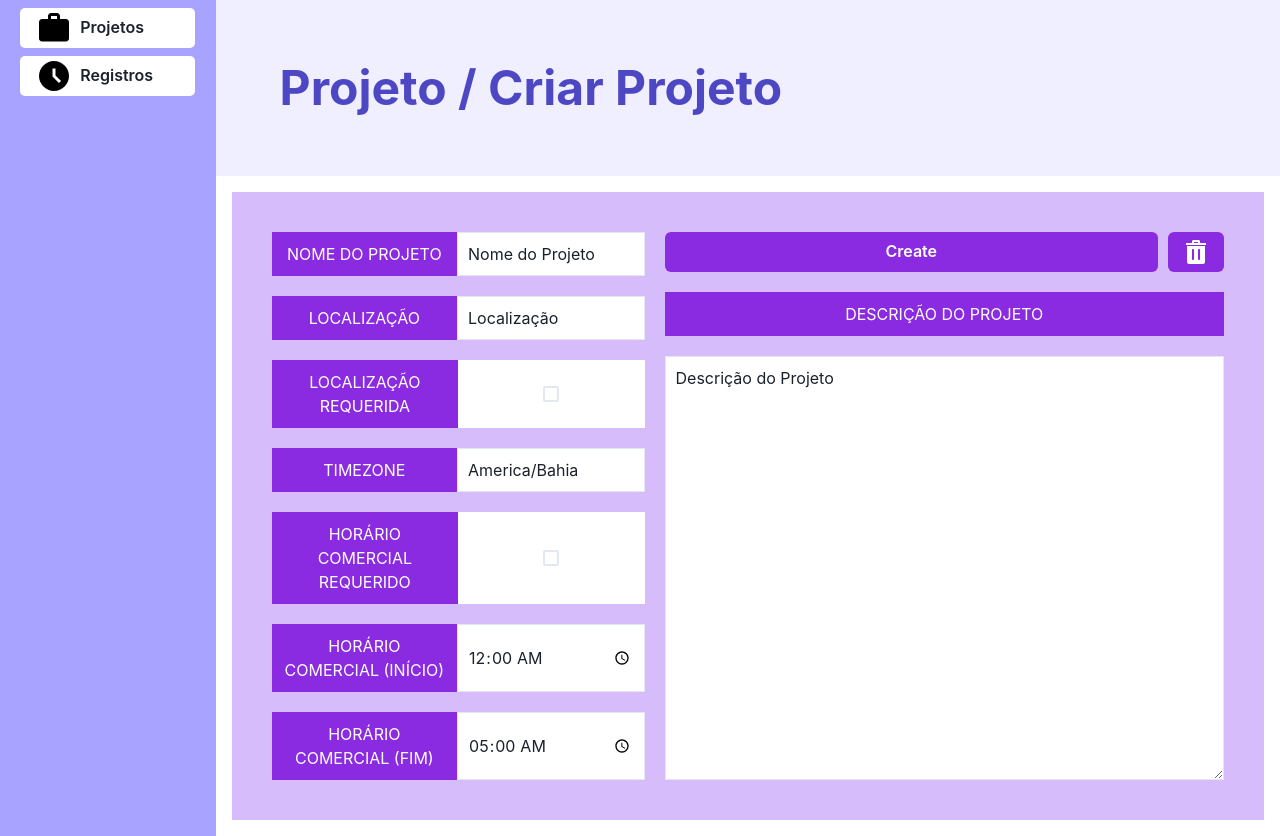
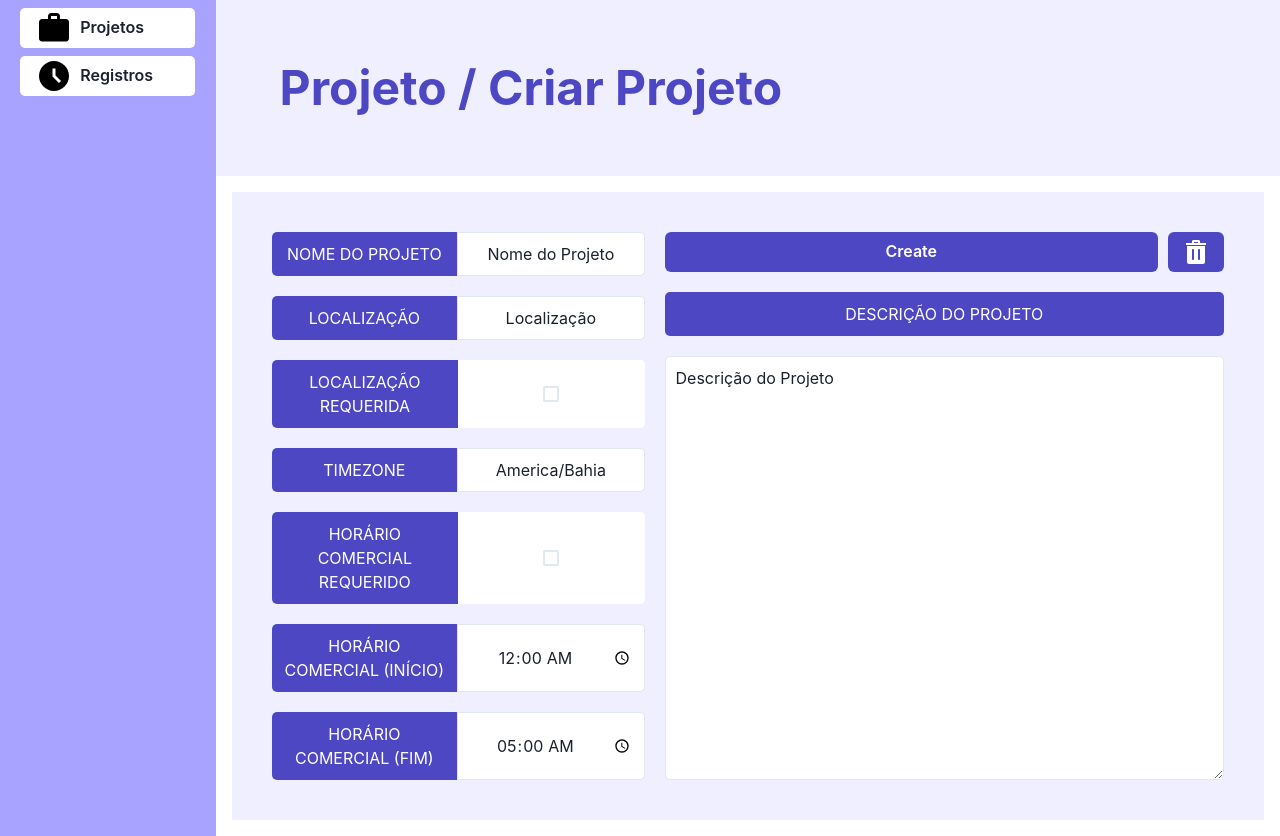
Before and after one commit to equipe01ic0045/work_time_record_ic0045, a Next.js app in the folder wtr_frontend_project/: page /main/projects/create in a window 1280 px wide. Built offline with nearby package versions, Linux system fonts and the light colour scheme.

Commit message:
feature: tela de cadastro refatorada

```diff
--- a/wtr_frontend_project/src/components/projects/ProjectCreateBox.tsx
+++ b/wtr_frontend_project/src/components/projects/ProjectCreateBox.tsx
@@ -1,9 +1,10 @@
 "use client";
-import { Link, Text, Box, Button, Input, Textarea, Checkbox, useToast } from "@chakra-ui/react";
+import { Link, Text, Box, Button, Input, Textarea, Checkbox, useToast, border } from "@chakra-ui/react";
 import { useRouter } from "next/navigation";
 import React, { useState } from "react";
 
 export default function ProjectCreateBox({ project }: any) {
+  const borderRadiusValue = "5px";
   const router = useRouter();
   const toast = useToast();
 
@@ -84,13 +85,14 @@ export default function ProjectCreateBox({ project }: any) {
 
   return (
     <Box
-      background={"purple.200"}
+      background={"#F0EFFF"}
       style={{
         width: "100%",
         display: "flex",
         flexDirection: "column",
         padding: padding,
         gap: padding,
+
       }}
     >
       <Box
@@ -118,11 +120,11 @@ export default function ProjectCreateBox({ project }: any) {
             })
             .map((item, i) => {
               return (
-                <Box key={"item_" + i} style={{ display: "flex" }}>
+                <Box key={"item_" + i} style={{ display: "flex"}}>
                   <Box
-                    background={"blueviolet"}
+                    background={"#4D47C3"}
                     textColor={"white"}
-                    style={{ flex: 1, padding: gap, textAlign: "center" }}
+                    style={{ flex: 1, padding: gap, textAlign: "center", borderTopLeftRadius: borderRadiusValue, borderBottomLeftRadius: borderRadiusValue}}
                   >
                     {item.label}
                   </Box>
@@ -136,8 +138,10 @@ export default function ProjectCreateBox({ project }: any) {
                         flex: 1,
                         padding: gap,
                         backgroundColor: white,
-                        borderRadius: 0,
                         height: '100%',
+                        textAlign: "center",
+                        borderTopLeftRadius: 0, borderBottomLeftRadius: 0,
+                        borderTopRightRadius: borderRadiusValue, borderBottomRightRadius: borderRadiusValue,
                       }}
                       />
                     : <Box
@@ -145,11 +149,11 @@ export default function ProjectCreateBox({ project }: any) {
                         flex: 1,
                         padding: gap,
                         backgroundColor: white,
-                        borderRadius: 0,
                         height: '100%',
                         display: 'flex',
                         flexDirection: 'column',
                         justifyContent: 'center',
+                        borderTopRightRadius: borderRadiusValue, borderBottomRightRadius: borderRadiusValue,
                       }}>
                       <Checkbox
                       name={item.value}
@@ -181,13 +185,13 @@ export default function ProjectCreateBox({ project }: any) {
             justifyContent={"space-between"}
              gap={gap}
           >
-            <Button background={"blueviolet"} color={white} flex={1} onClick={(ev)=>createProject(ev)}>Create</Button>
-            <Button background={"blueviolet"} onClick={()=>router.push('/main/projects')}>{svgTrash}</Button>
+            <Button background={"#4D47C3"} color={white} flex={1} onClick={(ev)=>createProject(ev)}>Create</Button>
+            <Button background={"#4D47C3"} onClick={()=>router.push('/main/projects')}>{svgTrash}</Button>
           </Box>
           <Box
-            background={"blueviolet"}
+            background={"#4D47C3"}
             textColor={"white"}
-            style={{ padding: gap, textAlign: "center" }}
+            style={{ padding: gap, textAlign: "center", borderRadius: borderRadiusValue}}
           >
             DESCRIÇÃO DO PROJETO
           </Box>
@@ -199,7 +203,7 @@ export default function ProjectCreateBox({ project }: any) {
               flex: 1,
               padding: gap,
               textAlign: "justify",
-              borderRadius: 0,
+              borderRadius: borderRadiusValue,
               width: '100%'
             }}
             value={newUser.project_description}
```
